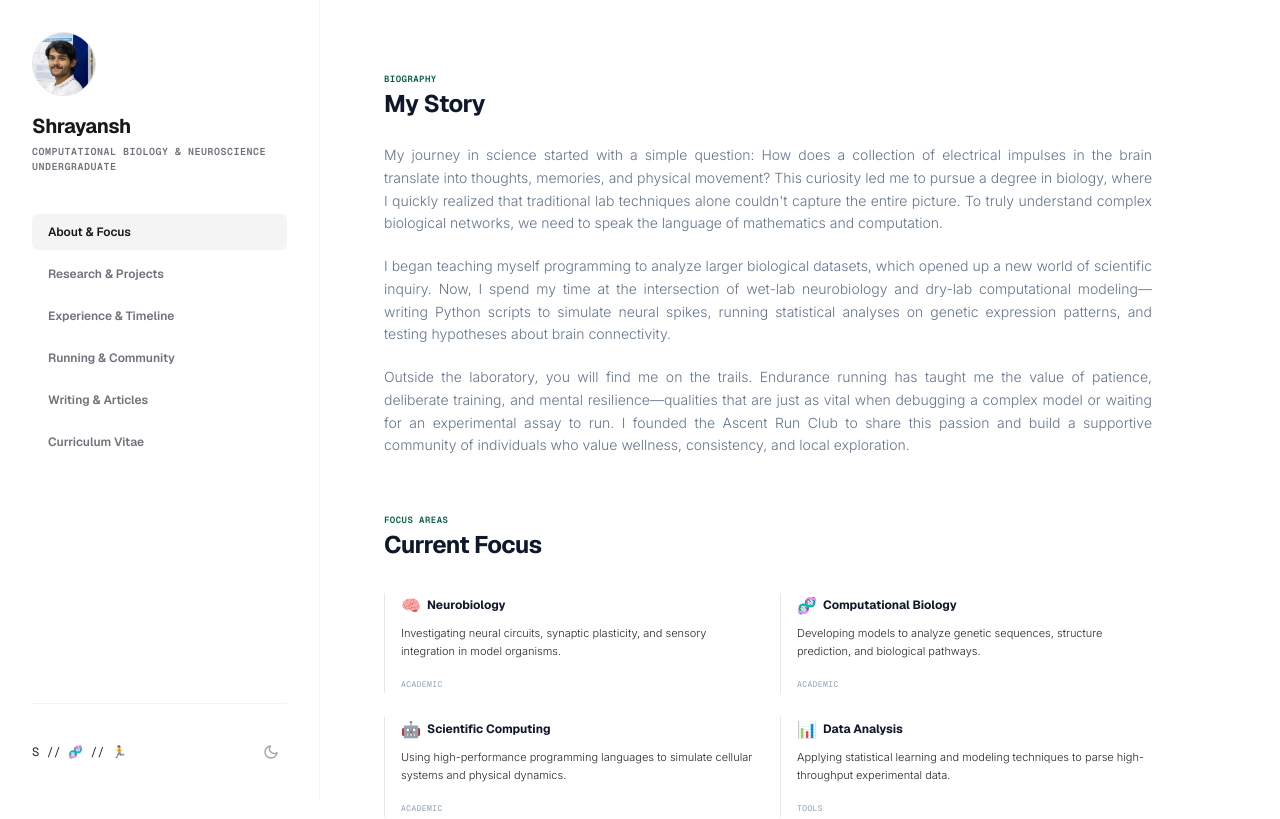
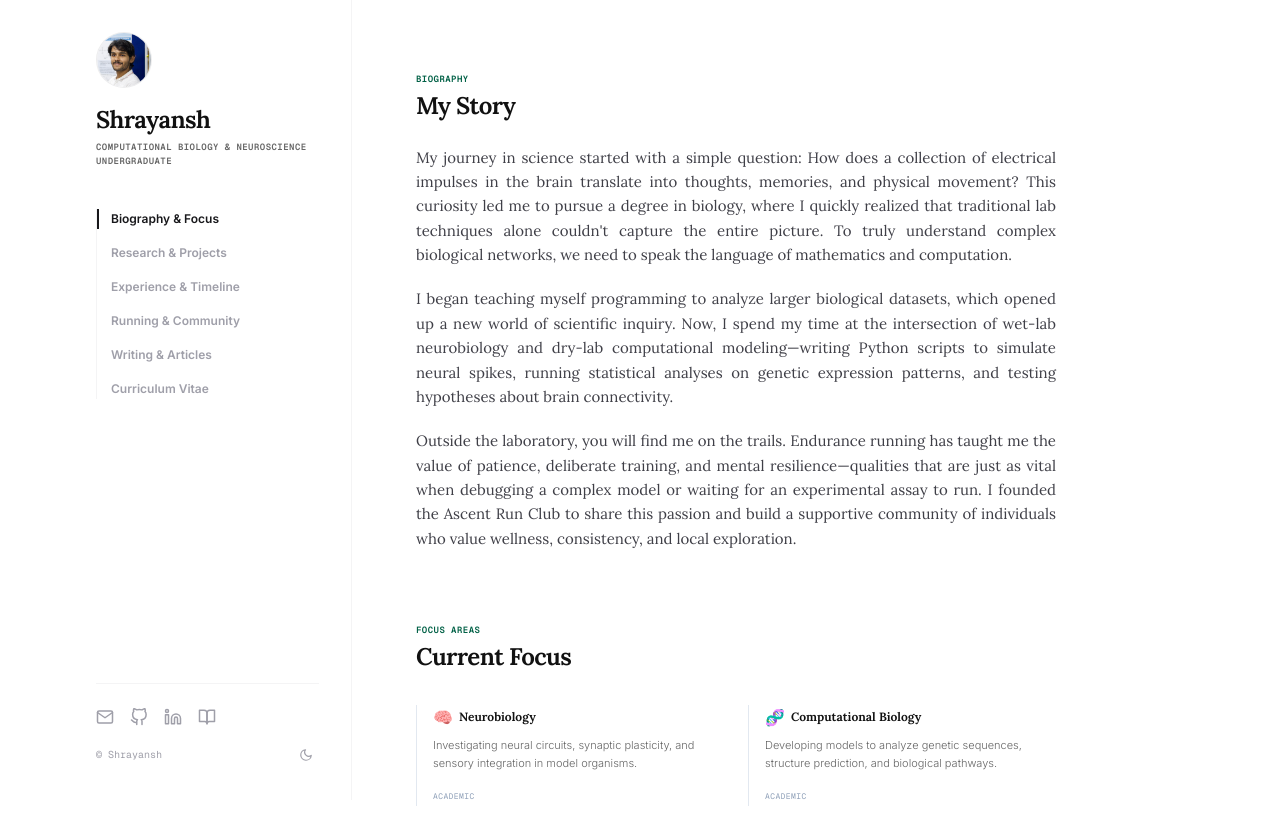
Before and after one commit to tshrayansh/tiwarishrayansh.github.io, a React (Vite) app: page / in a window 1280 px wide. Shown: the top 819 px of the page. Built offline with nearby package versions, Linux system fonts and the light colour scheme.

Commit message:
Implement premium editorial academic typography design, Lora serif pairing, and clean bibliography layouts

```diff
--- a/src/App.tsx
+++ b/src/App.tsx
@@ -10,8 +10,7 @@ import { Publications } from './components/Publications';
 import { Running } from './components/Running';
 import { Writing } from './components/Writing';
 import { Resume } from './components/Resume';
-import { Contact } from './components/Contact';
-import { FiSun, FiMoon } from 'react-icons/fi';
+import { FiSun, FiMoon, FiMail, FiGithub, FiLinkedin, FiBookOpen } from 'react-icons/fi';
 import aboutData from './content/about.json';
 
 const AppContent: React.FC = () => {
@@ -19,7 +18,7 @@ const AppContent: React.FC = () => {
   const [activeTab, setActiveTab] = useState('about');
 
   const tabs = [
-    { id: 'about', label: 'About & Focus' },
+    { id: 'about', label: 'Biography & Focus' },
     { id: 'research', label: 'Research & Projects' },
     { id: 'experience', label: 'Experience & Timeline' },
     { id: 'running', label: 'Running & Community' },
@@ -31,15 +30,14 @@ const AppContent: React.FC = () => {
     switch (activeTab) {
       case 'about':
         return (
-          <div className="space-y-12 animate-fade-in">
+          <div className="space-y-16 animate-fade-in text-left">
             <About />
             <Interests />
-            <Contact />
           </div>
         );
       case 'research':
         return (
-          <div className="space-y-12 animate-fade-in">
+          <div className="space-y-16 animate-fade-in text-left">
             <Projects />
             <Publications />
             <Skills />
@@ -47,26 +45,26 @@ const AppContent: React.FC = () => {
         );
       case 'experience':
         return (
-          <div className="space-y-12 animate-fade-in">
+          <div className="space-y-16 animate-fade-in text-left">
             <Experience />
             <Timeline />
           </div>
         );
       case 'running':
         return (
-          <div className="space-y-12 animate-fade-in">
+          <div className="space-y-16 animate-fade-in text-left">
             <Running />
           </div>
         );
       case 'writing':
         return (
-          <div className="space-y-12 animate-fade-in">
+          <div className="space-y-16 animate-fade-in text-left">
             <Writing />
           </div>
         );
       case 'resume':
         return (
-          <div className="space-y-12 animate-fade-in">
+          <div className="space-y-16 animate-fade-in text-left">
             <Resume />
           </div>
         );
@@ -76,15 +74,15 @@ const AppContent: React.FC = () => {
   };
 
   return (
-    <div className="min-h-screen bg-white text-zinc-800 dark:bg-black dark:text-zinc-400 transition-colors duration-200 flex flex-col md:flex-row max-w-7xl mx-auto">
+    <div className="min-h-screen bg-white text-zinc-650 dark:bg-black dark:text-zinc-400 transition-colors duration-200 flex flex-col md:flex-row max-w-6xl mx-auto">
 
       {/* Sticky Left Sidebar */}
-      <aside className="w-full md:w-80 md:h-screen md:sticky md:top-0 border-b md:border-b-0 md:border-r border-zinc-100 dark:border-zinc-900 p-8 flex flex-col justify-between bg-white dark:bg-black z-30">
+      <aside className="w-full md:w-72 md:h-screen md:sticky md:top-0 border-b md:border-b-0 md:border-r border-zinc-100 dark:border-zinc-900 p-8 flex flex-col justify-between bg-white dark:bg-black z-30">
         <div className="space-y-10">
 
-          {/* Profile & Name block */}
+          {/* Profile & Name Block */}
           <div className="space-y-4 text-left">
-            <div className="w-16 h-16 rounded-full overflow-hidden border border-zinc-200 dark:border-zinc-800 bg-zinc-50 dark:bg-zinc-900 flex items-center justify-center">
+            <div className="w-14 h-14 rounded-full overflow-hidden border border-zinc-200/60 dark:border-zinc-800 bg-zinc-50 dark:bg-zinc-900 flex items-center justify-center">
               <img
                 src="./profile.jpeg"
                 alt={aboutData.name}
@@ -99,22 +97,22 @@ const AppContent: React.FC = () => {
                 }}
               />
               <div className="svg-fallback hidden absolute inset-0 flex items-center justify-center text-zinc-400">
-                <span className="font-mono text-xs font-bold">🧬</span>
+                <span className="font-mono text-xs">🧬</span>
               </div>
             </div>
 
             <div className="space-y-1">
-              <h1 className="font-geist text-xl font-bold tracking-tight text-zinc-900 dark:text-zinc-50">
+              <h1 className="font-serif text-2xl font-bold tracking-tight text-zinc-900 dark:text-zinc-50">
                 {aboutData.name}
               </h1>
-              <p className="font-mono text-[10px] text-zinc-500 tracking-wider uppercase font-semibold">
+              <p className="font-mono text-[9px] text-zinc-450 dark:text-zinc-500 tracking-wider uppercase font-semibold">
                 {aboutData.title}
               </p>
             </div>
           </div>
 
-          {/* Navigation Tabs */}
-          <nav className="flex flex-col gap-1.5 text-left">
+          {/* Navigation Tabs - Understated Indicator */}
+          <nav className="flex flex-col gap-3.5 text-left border-l border-zinc-100 dark:border-zinc-900/60 pl-px">
             {tabs.map((tab) => (
               <button
                 key={tab.id}
@@ -122,10 +120,10 @@ const AppContent: React.FC = () => {
                   setActiveTab(tab.id);
                   window.scrollTo({ top: 0, behavior: 'smooth' });
                 }}
-                className={`font-geist text-xs font-semibold px-4 py-2.5 rounded-md transition-all cursor-pointer text-left w-full ${
+                className={`font-geist text-xs font-semibold pl-3 -ml-[1px] transition-all cursor-pointer text-left w-full border-l-2 py-0.5 ${
                   activeTab === tab.id
-                    ? 'bg-zinc-100 text-zinc-900 dark:bg-zinc-900 dark:text-zinc-50'
-                    : 'text-zinc-500 hover:text-zinc-900 dark:hover:text-zinc-200'
+                    ? 'border-zinc-900 text-zinc-900 font-bold dark:border-zinc-50 dark:text-zinc-50'
+                    : 'border-transparent text-zinc-400 hover:text-zinc-900 dark:hover:text-zinc-200'
                 }`}
               >
                 {tab.label}
@@ -135,23 +133,33 @@ const AppContent: React.FC = () => {
 
         </div>
 
-        {/* Sidebar Footer Controls */}
-        <div className="flex items-center justify-between pt-8 border-t border-zinc-100 dark:border-zinc-900/60 text-xs font-mono text-zinc-450 dark:text-zinc-650">
-          <span>S // 🧬 // 🏃</span>
+        {/* Sidebar Footer Controls & Social Icons */}
+        <div className="space-y-4 pt-6 border-t border-zinc-100 dark:border-zinc-900/60">
+          {/* Quick social links */}
+          <div className="flex gap-4 text-zinc-400 dark:text-zinc-500">
+            <a href={aboutData.email} className="hover:text-zinc-900 dark:hover:text-zinc-200 transition-colors" title="Email"><FiMail className="h-4.5 w-4.5" /></a>
+            <a href={aboutData.githubLink} target="_blank" rel="noopener noreferrer" className="hover:text-zinc-900 dark:hover:text-zinc-200 transition-colors" title="GitHub"><FiGithub className="h-4.5 w-4.5" /></a>
+            <a href={aboutData.linkedinLink} target="_blank" rel="noopener noreferrer" className="hover:text-zinc-900 dark:hover:text-zinc-200 transition-colors" title="LinkedIn"><FiLinkedin className="h-4.5 w-4.5" /></a>
+            <a href="https://medium.com" target="_blank" rel="noopener noreferrer" className="hover:text-zinc-900 dark:hover:text-zinc-200 transition-colors" title="Medium"><FiBookOpen className="h-4.5 w-4.5" /></a>
+          </div>
 
-          <button
-            onClick={toggleTheme}
-            className="rounded-full p-2 text-zinc-400 hover:bg-zinc-100 dark:text-zinc-500 dark:hover:bg-zinc-900 hover:text-zinc-900 dark:hover:text-zinc-300 transition-colors cursor-pointer"
-            aria-label="Toggle Theme"
-          >
-            {theme === 'light' ? <FiMoon className="h-4 w-4" /> : <FiSun className="h-4 w-4" />}
-          </button>
+          <div className="flex items-center justify-between text-[10px] font-mono text-zinc-400 dark:text-zinc-650">
+            <span>&copy; Shrayansh</span>
+
+            <button
+              onClick={toggleTheme}
+              className="rounded-full p-1.5 text-zinc-400 hover:bg-zinc-50 dark:text-zinc-500 dark:hover:bg-zinc-900 hover:text-zinc-900 dark:hover:text-zinc-300 transition-colors cursor-pointer"
+              aria-label="Toggle Theme"
+            >
+              {theme === 'light' ? <FiMoon className="h-3.5 w-3.5" /> : <FiSun className="h-3.5 w-3.5" />}
+            </button>
+          </div>
         </div>
 
       </aside>
 
       {/* Main Dynamic Panel on the Right */}
-      <section className="flex-1 p-8 md:p-12 lg:p-16 max-w-4xl">
+      <section className="flex-1 p-8 md:p-12 lg:p-16 max-w-3xl overflow-y-auto">
         {renderActiveContent()}
       </section>
 
--- a/src/components/About.tsx
+++ b/src/components/About.tsx
@@ -8,7 +8,7 @@ export const About: React.FC = () => {
         <span className="font-mono text-[9px] uppercase tracking-wider text-emerald-800 dark:text-emerald-500 font-semibold">
           Biography
         </span>
-        <h2 className="font-geist text-2xl font-bold text-slate-900 dark:text-slate-50 tracking-tight">
+        <h2 className="font-serif text-2xl font-bold text-slate-900 dark:text-slate-50 tracking-tight">
           My Story
         </h2>
       </div>
@@ -17,7 +17,7 @@ export const About: React.FC = () => {
         {aboutData.storyParagraphs.map((paragraph, index) => (
           <p
             key={index}
-            className="text-xs md:text-sm text-slate-500 dark:text-zinc-400 font-light leading-relaxed text-justify"
+            className="font-serif text-[14px] md:text-[15px] text-zinc-700 dark:text-zinc-300 leading-relaxed text-justify tracking-normal"
           >
             {paragraph}
           </p>
--- a/src/index.css
+++ b/src/index.css
@@ -1,30 +1,25 @@
-@import url('https://fonts.googleapis.com/css2?family=Geist+Mono:wght@300;400;500;600&family=Geist:wght@300;400;500;600;700;800&family=Inter:wght@300;400;500;600;700&display=swap');
+@import url('https://fonts.googleapis.com/css2?family=Geist+Mono:wght@300;400;500;600&family=Inter:wght@300;400;500;600;700&family=Lora:ital,wght@0,400;0,500;0,650;1,400&display=swap');
 @import "tailwindcss";
 
 @custom-variant dark (&:where(.dark, .dark *));
 
 @theme {
   --font-sans: 'Inter', system-ui, -apple-system, sans-serif;
-  --font-geist: 'Geist', sans-serif;
+  --font-serif: 'Lora', Georgia, serif;
   --font-mono: 'Geist Mono', monospace;
 
-  /* Timeless Editorial Monochrome Palette */
-  --color-bg-light: #ffffff; /* Pure white */
+  /* Timeless Monochrome & Academic Silver Palette */
+  --color-bg-light: #ffffff;
   --color-card-light: #ffffff;
-  --color-border-light: #eaeaea; /* Very light grey */
-  --color-text-light-primary: #111111; /* Off-black */
-  --color-text-light-secondary: #555555; /* Soft dark grey */
+  --color-border-light: #f0f0f0; /* Ultra-thin light border */
+  --color-text-light-primary: #111111; /* Pitch charcoal */
+  --color-text-light-secondary: #666666; /* Elegant grey */
 
-  --color-bg-dark: #0a0a0a; /* Pitch black */
-  --color-card-dark: #121212;
-  --color-border-dark: #222222; /* Muted dark grey border */
-  --color-text-dark-primary: #f5f5f7; /* Soft white */
-  --color-text-dark-secondary: #999999; /* Muted silver-grey */
-
-  /* Earthy Sage Green as the ONLY subtle accent color */
-  --color-accent-green: #2d5a27; /* Deep sage green */
-  --color-accent-green-bg: #f4f9f4;
-  --color-accent-green-dark: #1c3d18;
+  --color-bg-dark: #09090b; /* Pure obsidian */
+  --color-card-dark: #0f0f12;
+  --color-border-dark: #1f1f23; /* Muted dark border */
+  --color-text-dark-primary: #f4f4f5;
+  --color-text-dark-secondary: #999999;
 }
 
 /* Custom Scrollbars */
@@ -36,23 +31,21 @@
   background: transparent;
 }
 ::-webkit-scrollbar-thumb {
-  background: #eaeaea;
+  background: #f0f0f0;
   border-radius: 4px;
 }
 .dark ::-webkit-scrollbar-thumb {
-  background: #222222;
-}
-::-webkit-scrollbar-thumb:hover {
-  background: #a1a1aa;
+  background: #1f1f23;
 }
 
-/* Solid Background, Elegant typography, and Font Smoothing */
+/* Base Body Styles */
 body {
   font-family: var(--font-sans);
   background-color: var(--color-bg-light);
   color: var(--color-text-light-secondary);
   transition: background-color 0.2s ease, color 0.2s ease;
   overflow-x: hidden;
+  line-height: 1.6;
 }
 
 .dark body {
@@ -60,9 +53,23 @@ body {
   color: var(--color-text-dark-secondary);
 }
 
-/* Scroll Offset for Navbar */
-html {
-  scroll-behavior: smooth;
-  scroll-padding-top: 5rem;
-  -webkit-font-smoothing: antialiased;
+/* Smooth Transitions & Selection colors */
+::selection {
+  background-color: #2d5a27;
+  color: #ffffff;
 }
+
+.dark ::selection {
+  background-color: #52b788;
+  color: #000000;
+}
+
+/* Editorial Heading classes */
+h1, h2, h3, h4 {
+  font-family: var(--font-serif);
+  color: var(--color-text-light-primary);
+}
+
+.dark h1, .dark h2, .dark h3, .dark h4 {
+  color: var(--color-text-dark-primary);
+}
```
Also changed, not shown: src/components/Publications.tsx (+33 -53 lines).
